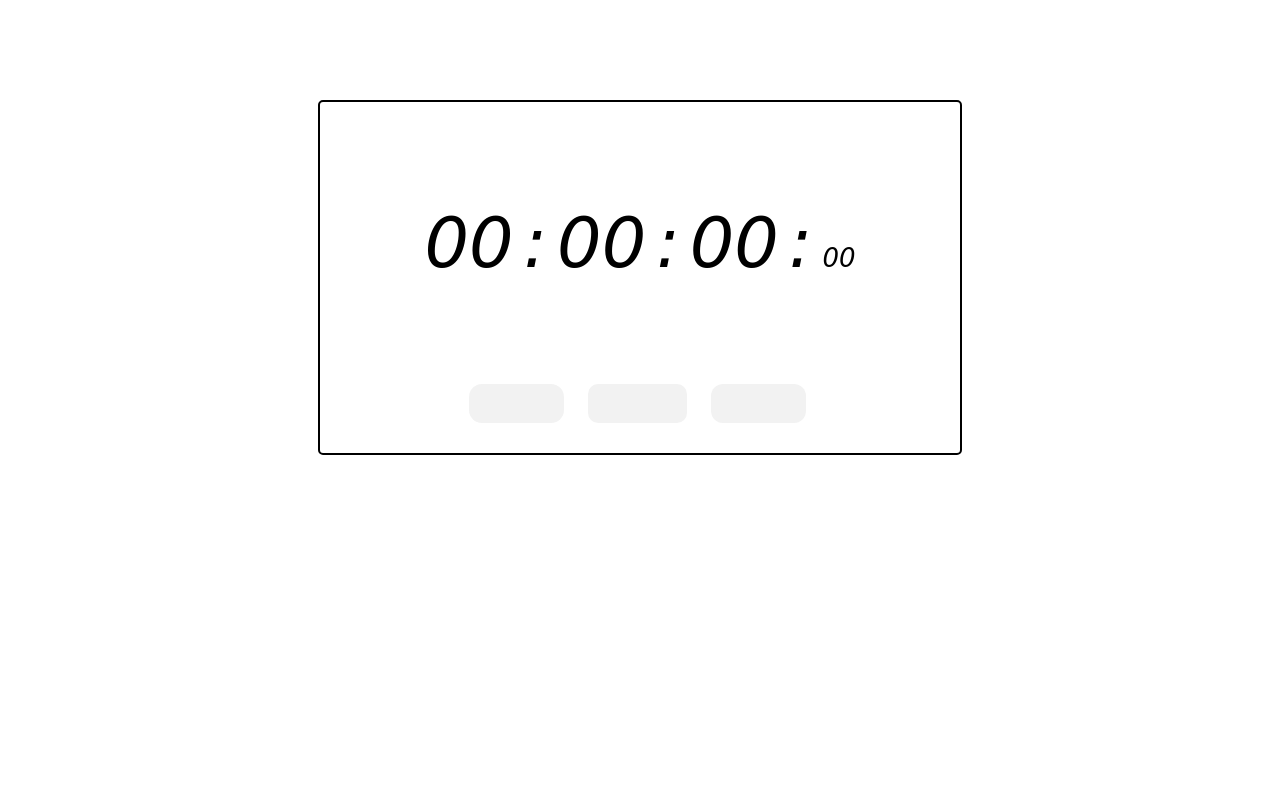
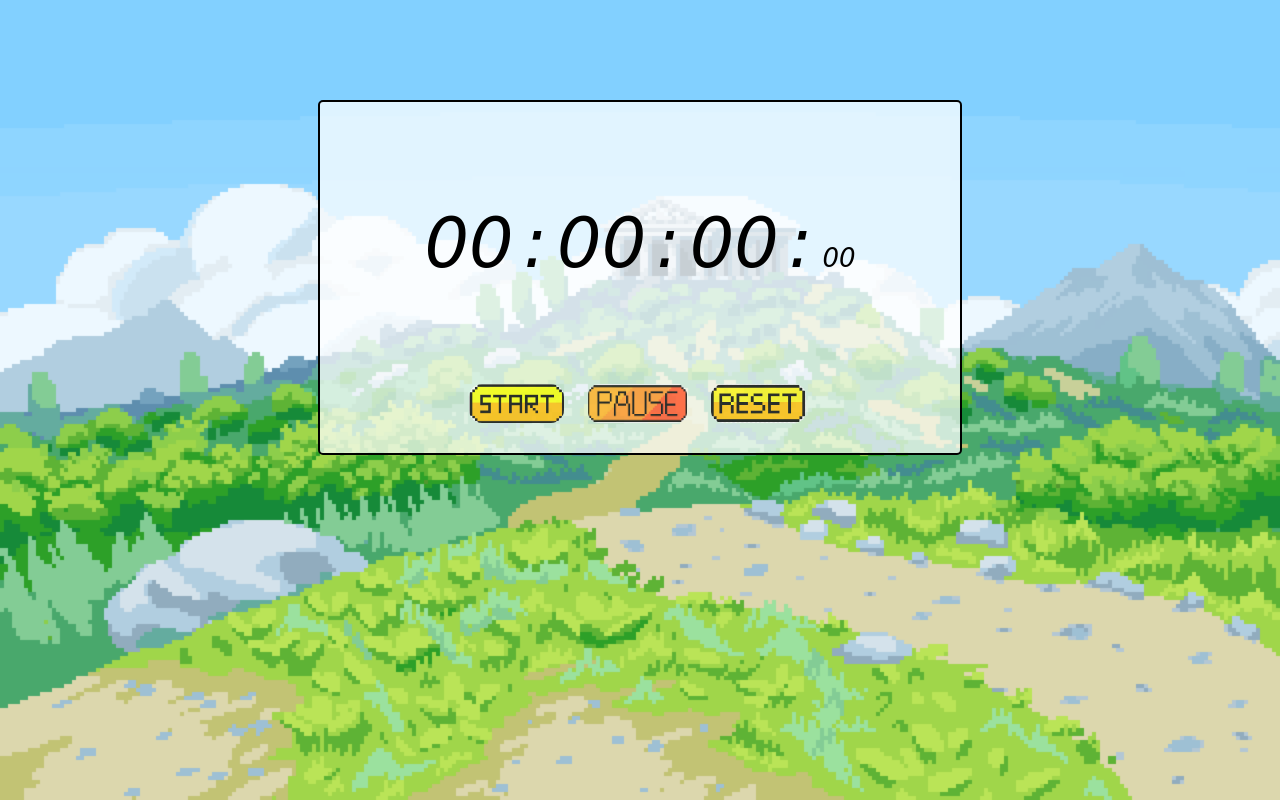
Before and after one commit to Brunonasccimentto/cronometro, a plain HTML site: page index.html in a window 1280 px wide. Drawn offline with Linux system fonts and the light colour scheme.

Commit message:
Add files via upload

```diff
--- a/script.js
+++ b/script.js
@@ -1,4 +1,3 @@
-
     let hour = 00;
     let minute = 00;
     let second = 00;
--- a/style.css
+++ b/style.css
@@ -2,7 +2,7 @@
 body{
     margin: 0px;
     padding: 0px;
-    background-image: url(../cronometro1/images/1df4cdb8f6f57eb073015a21557c5cbd.gif);
+    background-image: url(../cronometro/images/1df4cdb8f6f57eb073015a21557c5cbd.gif);
     background-repeat: no-repeat;
     background-size:cover;
     background-attachment: fixed;
@@ -55,7 +55,7 @@ body{
     appearance: none;
     -moz-appearance: none;
     -webkit-appearance: none;
-    background-image: url(../cronometro1/images/start1.png);
+    background-image: url(../cronometro/images/start1.png);
     background-repeat: no-repeat;
     background-size: 100px;
     background-position-y: -5px ;
@@ -70,7 +70,7 @@ body{
     appearance: none;
     -moz-appearance: none;
     -webkit-appearance: none;
-    background-image: url(../cronometro1/images/pause2.png);
+    background-image: url(../cronometro/images/pause2.png);
     background-repeat: no-repeat;
     background-size: 100px;
     width: 98.5px;
@@ -86,7 +86,7 @@ body{
     appearance: none;
     -moz-appearance: none;
     -webkit-appearance: none;
-    background-image: url(../cronometro1/images/download.png);
+    background-image: url(../cronometro/images/download.png);
     background-repeat: no-repeat;
     background-size: 100px;
     background-position-y: -2px ;
```
